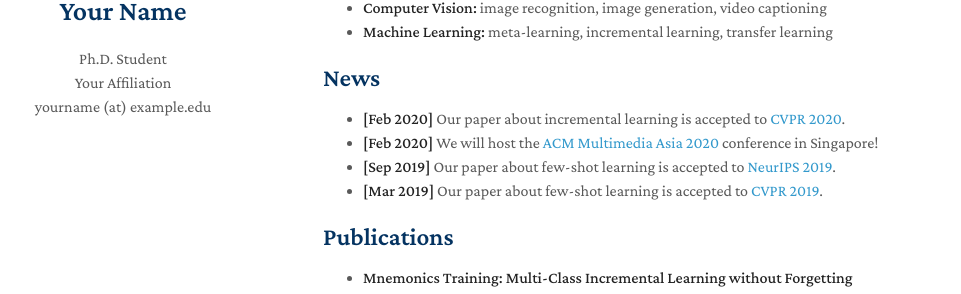
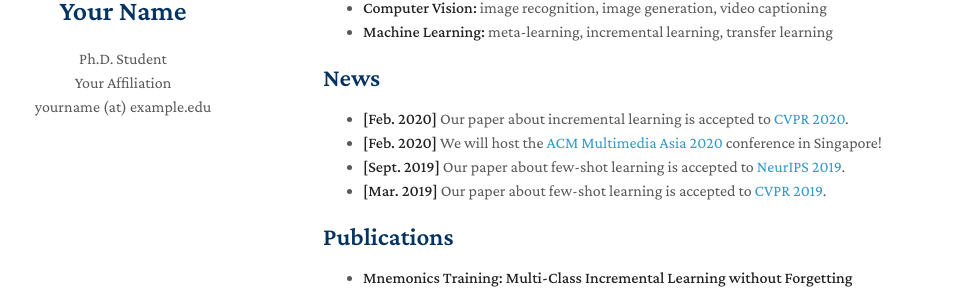
Before and after one commit to yaoyao-liu/minimal-light, a Jekyll site: the page built from index.md, in a window 1280 px wide and 1384 px high. Shown: the part 199-493 px from the top of the window, without its empty margins (147-1108 px from the left). Built offline with Jekyll 4.4.1, drawn with Linux system fonts in a browser that asks for light colours; nearby versions of some CDN libraries; a style sheet for code colours, icons or effects is not loaded; our own code applies the rules of GitHub Pages for plain Markdown files.

Commit message:
Update index.md

```diff
--- a/index.md
+++ b/index.md
@@ -13,10 +13,10 @@ I am a Ph.D. student at ...
 
 ## News
 
-- **[Feb 2020]** Our paper about incremental learning is accepted to [CVPR 2020](http://cvpr2020.thecvf.com/).
-- **[Feb 2020]** We will host the [ACM Multimedia Asia 2020](https://mmasia2020.org/) conference in Singapore!
-- **[Sep 2019]** Our paper about few-shot learning is accepted to [NeurIPS 2019](https://nips.cc/Conferences/2019).
-- **[Mar 2019]** Our paper about few-shot learning is accepted to [CVPR 2019](http://cvpr2019.thecvf.com/).
+- **[Feb. 2020]** Our paper about incremental learning is accepted to [CVPR 2020](http://cvpr2020.thecvf.com/).
+- **[Feb. 2020]** We will host the [ACM Multimedia Asia 2020](https://mmasia2020.org/) conference in Singapore!
+- **[Sept. 2019]** Our paper about few-shot learning is accepted to [NeurIPS 2019](https://nips.cc/Conferences/2019).
+- **[Mar. 2019]** Our paper about few-shot learning is accepted to [CVPR 2019](http://cvpr2019.thecvf.com/).
 
 ## Publications
 
```
